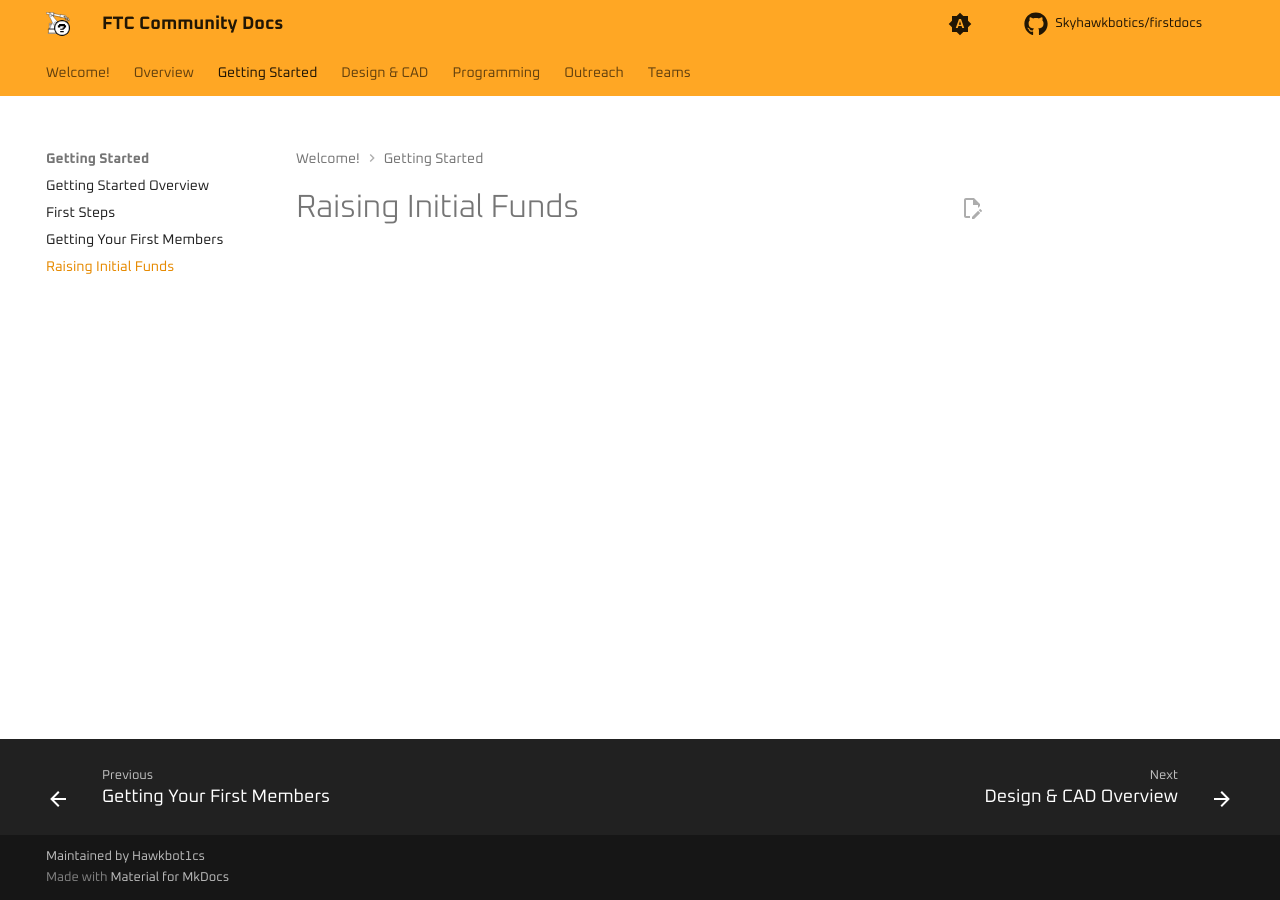
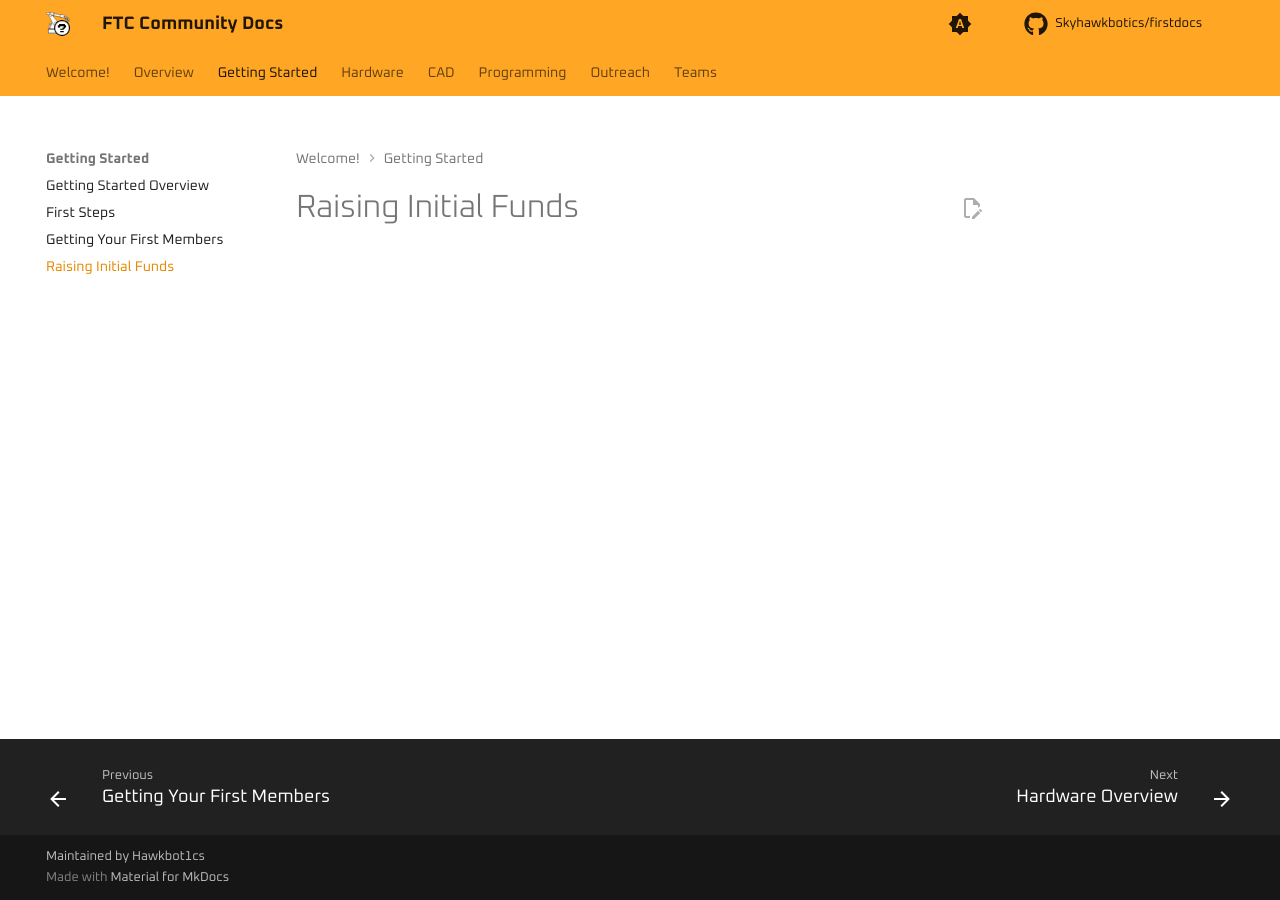
Before and after one commit to Skyhawkbotics/firstdocs, an MkDocs documentation site: the page built from source/docs/gettingstarted/initfundraising.md, in a window 1280 px wide. Built offline with MkDocs 1.6.1 and Material for MkDocs 9.7.7, drawn with Linux system fonts in a browser that asks for light colours; comment, search, counter and statistics services are not loaded.

Commit message:
split cad and design

```diff
--- a/source/mkdocs.yml
+++ b/source/mkdocs.yml
@@ -9,8 +9,10 @@ nav:
     - gettingstarted/firststeps.md
     - gettingstarted/initrecruitment.md
     - gettingstarted/initfundraising.md
-  - Design & CAD:
-    - design/overview.md
+  - Hardware:
+    - hardware/overview.md
+  - CAD:
+    - cad/overview.md
   - Programming:
     - programming/overview.md
   - Outreach:
```
Also changed, not shown: source/docs/cad/overview.md (added, +1 -0 lines), source/docs/design/overview.md (deleted, +0 -1 lines), source/docs/hardware/overview.md (added, +1 -0 lines).
